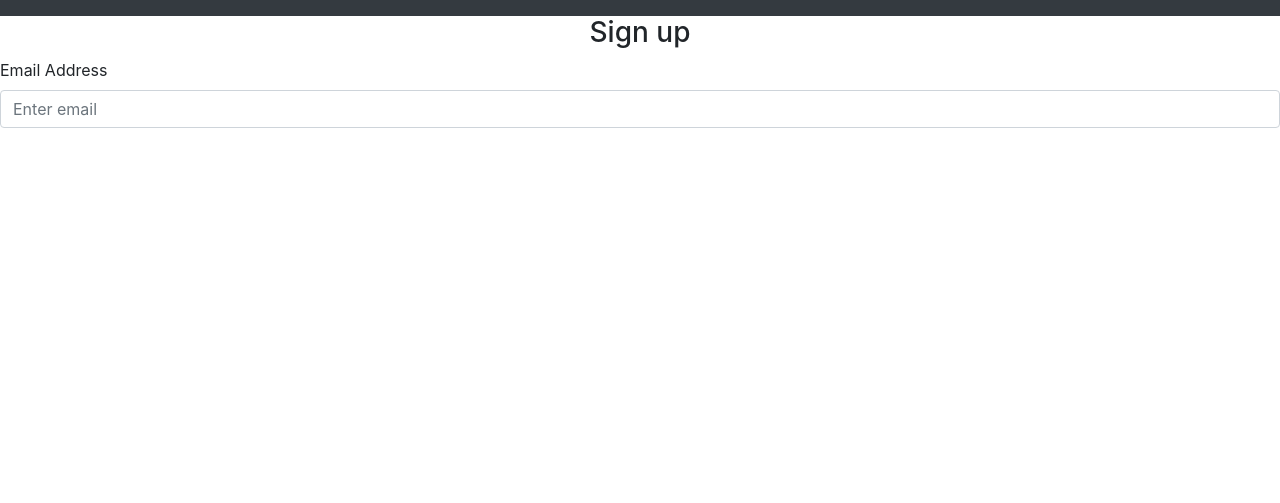
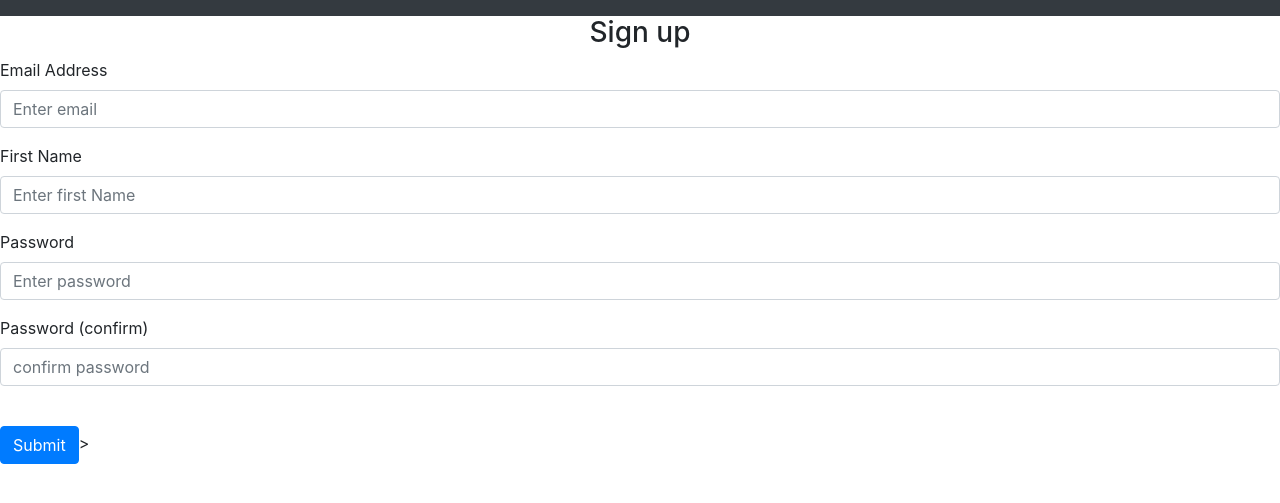
Before and after one commit to Kerims23/Intern_projects, a Python web app: template Flask_web_app/website/templates/sign_up.html in a window 1280 px wide. Shown: the top 503 px of the page. Run offline with Jinja, Linux system fonts and the light colour scheme; the template is opened without the code that fills it, so the values that code supplies are empty; some libraries are stand-ins or nearby versions.

Commit message:
commit adding signup functions

```diff
--- a/Flask_web_app/website/templates/sign_up.html
+++ b/Flask_web_app/website/templates/sign_up.html
@@ -12,5 +12,37 @@
         name="email"
         placeholder="Enter email">
     </div>
+
+    <div class="form-group">
+        <label for="firstName">First Name</label>
+        <input
+        type="text"
+        class="form-control"
+        id="firstName"
+        name="firstName"
+        placeholder="Enter first Name">
+    </div>
+
+    <div class="form-group">
+        <label for="password1">Password</label>
+        <input
+        type="password"
+        class="form-control"
+        id="password1"
+        name="password1"
+        placeholder="Enter password">
+    </div>
+
+    <div class="form-group">
+        <label for="password1">Password (confirm)</label>
+        <input
+        type="password"
+        class="form-control"
+        id="password2"
+        name="password2"
+        placeholder="confirm password">
+    </div>
+    <br />
+    <button type="submit" class="btn btn-primary">Submit</button>>
     </form>
 {% endblock %}
```
